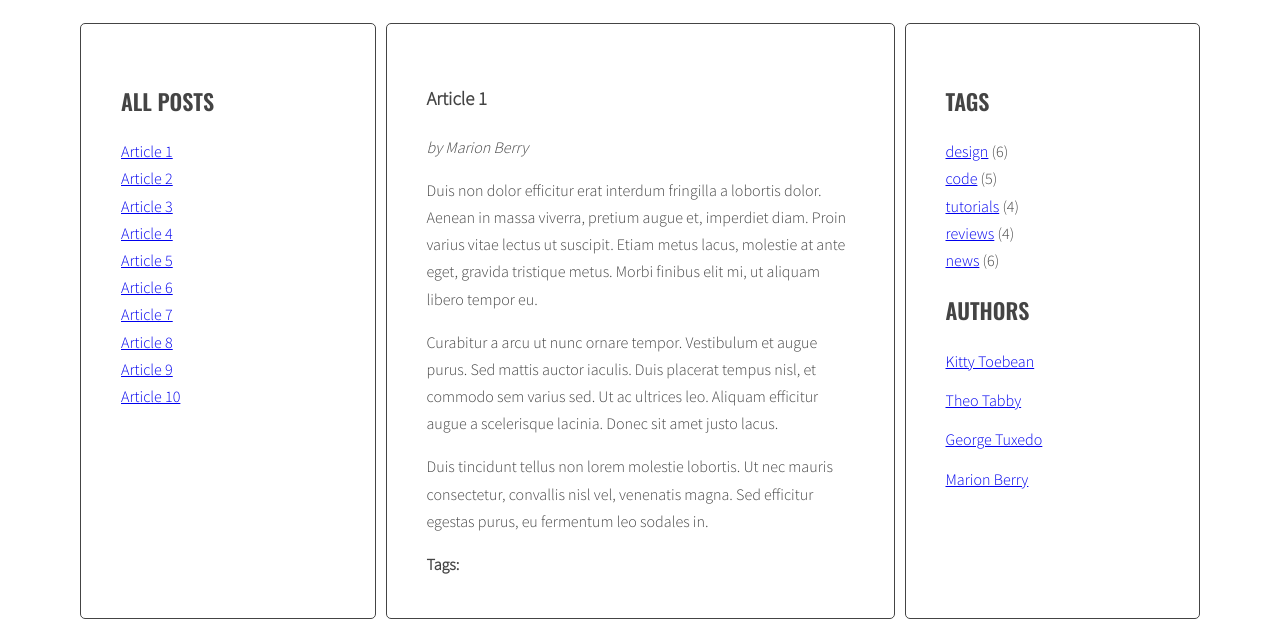
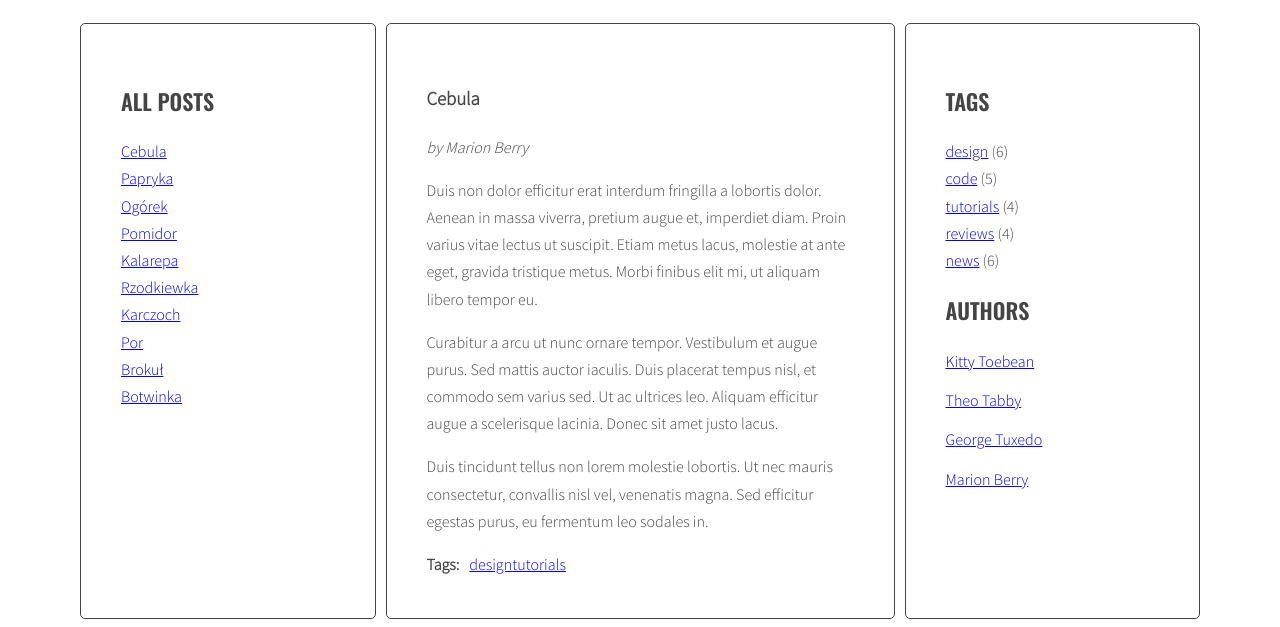
Before and after one commit to Harry-Photter/javascript-blog, a website: page index.html in a window 1280 px wide. Shown: the part 220-847 px from the top of the page. Drawn offline with nearby package versions, Linux system fonts and the light colour scheme.

Commit message:
generateTags

```diff
--- a/index.html
+++ b/index.html
@@ -17,8 +17,8 @@
                   </ul>
                 </aside>
                 <section class="posts">
-                  <article class="post active" id="article-1" data-tags="desig tutorials">
-                    <h3 class="post-title">Article 1</h3>
+                  <article class="post active" id="article-1" data-tags="design tutorials">
+                    <h3 class="post-title">Cebula</h3>
                     <p class="post-author">by Marion Berry</p>
                     <div class="post-content">
                       <p>Duis non dolor efficitur erat interdum fringilla a lobortis dolor. Aenean in massa viverra, pretium augue et, imperdiet diam. Proin varius vitae lectus ut suscipit. Etiam metus lacus, molestie at ante eget, gravida tristique metus. Morbi finibus elit mi, ut aliquam libero tempor eu.</p>
@@ -35,7 +35,7 @@
                     </div>
                   </article>
                   <article class="post" id="article-2" data-tags="news code">
-                    <h3 class="post-title">Article 2</h3>
+                    <h3 class="post-title">Papryka</h3>
                     <p class="post-author">by Theo Tabby</p>
                     <div class="post-content">
                       <p>Phasellus sollicitudin, arcu vel iaculis ullamcorper, quam leo viverra orci, et faucibus quam sapien vel est. Maecenas ac suscipit elit. Nullam interdum, lorem vitae venenatis pulvinar, ex dui malesuada nunc, tempus cursus enim metus vel nulla.</p>
@@ -52,7 +52,7 @@
                     </div>
                   </article>
                   <article class="post" id="article-3" data-tags="news reviews design">
-                    <h3 class="post-title">Article 3</h3>
+                    <h3 class="post-title">Ogórek</h3>
                     <p class="post-author">by George Tuxedo</p>
                     <div class="post-content">
                       <p>Mauris vel pellentesque turpis, ac sodales nisl. Quisque iaculis mi velit, ut convallis tellus accumsan a. Quisque iaculis, nisi et dignissim tincidunt, nisl eros euismod nulla, finibus laoreet erat enim posuere elit.</p>
@@ -68,7 +68,7 @@
                     </div>
                   </article>
                   <article class="post" id="article-4" data-tags="tutorials code design">
-                    <h3 class="post-title">Article 4</h3>
+                    <h3 class="post-title">Pomidor</h3>
                     <p class="post-author">by Kitty Toebean</p>
                     <div class="post-content">
                       <p>Morbi vel cursus nulla, vel varius mauris. Suspendisse sed elit sit amet risus faucibus vestibulum ut sit amet purus. Donec orci est, condimentum ut quam quis, scelerisque fringilla ligula.</p>
@@ -85,7 +85,7 @@
                     </div>
                   </article>
                   <article class="post" id="article-5" data-tags="design reviews">
-                    <h3 class="post-title">Article 5</h3>
+                    <h3 class="post-title">Kalarepa</h3>
                     <p class="post-author">by Marion Berry</p>
                     <div class="post-content">
                       <p>Suspendisse sem eros, euismod condimentum arcu ac, consequat fermentum orci. Nam convallis lacus nec interdum vestibulum. Vestibulum luctus, quam eu tristique ornare, lorem nibh sodales enim, vitae tempor dolor ante vitae tortor.</p>
@@ -102,7 +102,7 @@
                     </div>
                   </article>
                   <article class="post" id="article-6" data-tags="reviews code">
-                    <h3 class="post-title">Article 6</h3>
+                    <h3 class="post-title">Rzodkiewka</h3>
                     <p class="post-author">by George Tuxedo</p>
                     <div class="post-content">
                       <p>Donec posuere iaculis ante sed hendrerit. Lorem ipsum dolor sit amet, consectetur adipiscing elit. Quisque hendrerit neque nec urna tincidunt, quis vehicula dui vulputate. Morbi est sapien, auctor ut lectus eu, placerat viverra lorem.</p>
@@ -119,7 +119,7 @@
                     </div>
                   </article>
                   <article class="post" id="article-7" data-tags="code news">
-                    <h3 class="post-title">Article 7</h3>
+                    <h3 class="post-title">Karczoch</h3>
                     <p class="post-author">by Kitty Toebean</p>
                     <div class="post-content">
                       <p>Donec eleifend mauris ac nisl fermentum, ac fermentum turpis dignissim. Aliquam diam nisl, imperdiet a varius eget, lobortis sed nisi. Nullam suscipit ipsum sed magna blandit, sed pellentesque urna malesuada.</p>
@@ -136,7 +136,7 @@
                     </div>
                   </article>
                   <article class="post" id="article-8" data-tags="news design tutorials">
-                    <h3 class="post-title">Article 8</h3>
+                    <h3 class="post-title">Por</h3>
                     <p class="post-author">by Theo Tabby</p>
                     <div class="post-content">
                       <p>Praesent quis imperdiet erat. Curabitur tempor sapien a interdum malesuada. Proin libero erat, sagittis a sollicitudin eget, pulvinar nec risus. Cras et suscipit sem.</p>
@@ -153,7 +153,7 @@
                     </div>
                   </article>
                   <article class="post" id="article-9" data-tags="news tutorials">
-                    <h3 class="post-title">Article 9</h3>
+                    <h3 class="post-title">Brokuł</h3>
                     <p class="post-author">by Marion Berry</p>
                     <div class="post-content">
                       <p>Tam et facilisis purus. Donec vulputate est quis lobortis posuere. Nunc vitae lorem ut odio faucibus pulvinar nec in justo. Ut ut ante ac tellus ornare tempus. Nunc maximus, tortor et dictum convallis, nunc libero posuere leo, scelerisque ultrices arcu sapien ut tellus.</p>
@@ -170,7 +170,7 @@
                     </div>
                   </article>
                   <article class="post" id="article-10" data-tags="code design news reviews">
-                    <h3 class="post-title">Article 10</h3>
+                    <h3 class="post-title">Botwinka</h3>
                     <p class="post-author">by George Tuxedo</p>
                     <div class="post-content">
                       <p>Aliquam erat volutpat. Ut non eleifend lectus. Donec suscipit tellus tempor, ornare dui id, hendrerit neque. Phasellus lacinia laoreet dui in luctus. Sed hendrerit, magna sit amet varius tempor, augue augue scelerisque est, non scelerisque mauris libero eu sapien.</p>
--- a/js/script.js
+++ b/js/script.js
@@ -4,7 +4,7 @@
   event.preventDefault();
   console.log('Link was clicked!');
   const clickedElement = this;
-  console.log(event);
+
 
 
   /* [DONE] remove class 'active' from all article links  */
@@ -77,6 +77,7 @@
       /* find the title element */
 
       const articleTitle = article.querySelector(optTitleSelector).innerHTML;
+      console.log(articleTitle);
 
 
       /* get the title from the title element */
@@ -110,33 +111,68 @@
   generateTitleLinks();
 }
 
-{
+
 function generateTags() {
 
   /* find all articles */
 
+  const articles = document.querySelectorAll(optArticleSelector);
+
   /* START LOOP: for every article: */
+
+  for (let article of articles) {
 
     /* find tags wrapper */
 
+    const tagList = article.querySelector(optArticleTagsSelector);
+
     /* make html variable with empty string */
+
+    let html = '';
 
     /* get tags from data-tags attribute */
 
+    const articleTags = article.getAttribute('data-tags');
+    console.log(articleTags);
+
     /* split tags into array */
+
+    const articleTagsArray = articleTags.split(' ');
+    console.log(articleTagsArray);
 
     /* START LOOP: for each tag */
 
+    for(let tag of articleTagsArray){
+      console.log(tag);
+
       /* generate HTML of the link */
 
-    /* add generated code to html variable */
+      const linkHTML = '<li><a href="#tag-' + tag + '"><span>' + tag + '</span></a></li>';
+      console.log(linkHTML);
+
+      /* add generated code to HTML variable */
+
+      html = html + linkHTML;
+      console.log(html);
 
       /* END LOOP: for each tag */
+    }
+
 
     /* insert HTML of all the links into the tags wrapper */
 
+    tagList.innerHTML = html;
+
+    const links = document.querySelectorAll('.titles a');
+
+    for (let link of links) {
+      link.addEventListener('click', titleClickHandler);
+
+      console.log(links);
+    }
+
     /* END LOOP: for every article: */
+  }
 }
 
 generateTags();
-}
```
Lines whose indentation alone changed are shown as unchanged.
